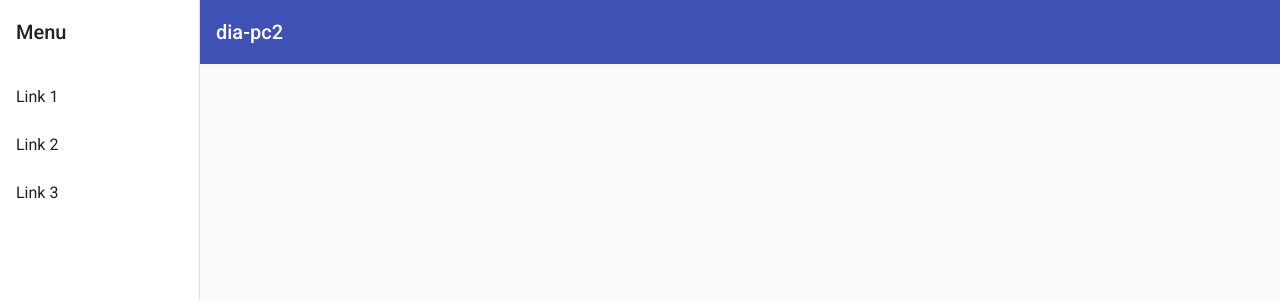
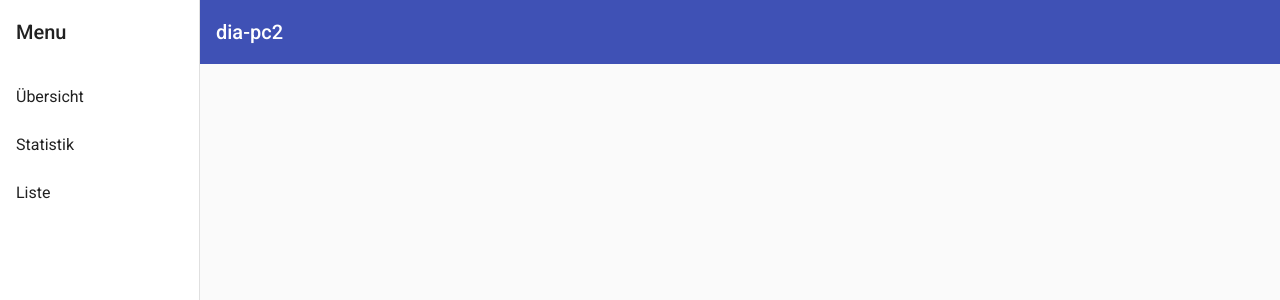
Before and after one commit to Flexorino/DPC-Web-App, an Angular app: page / in a window 1280 px wide. Shown: the top 300 px of the page. Built offline with nearby package versions, Linux system fonts and the light colour scheme.

Commit message:
Basis-Struktur soweit fertig

```diff
--- a/src/app/app-routing.module.ts
+++ b/src/app/app-routing.module.ts
@@ -14,7 +14,7 @@ const routes: Routes = [
       path: "diary", children: [
         { path: "", component: DiaryHeaderExtensionComponent, outlet: "base-nav-extension" },
         {
-          path: "", component: DiaryNavComponent, children: [
+          path: ":diary-id", component: DiaryNavComponent, children: [
             { path: "", redirectTo: "overview", pathMatch: 'full' },
             { path: "overview", component: DiaryOverviewComponent },
             { path: "statistics", component: DiaryStatisticsComponent },
--- a/src/app/components/base-nav/base-nav.component.html
+++ b/src/app/components/base-nav/base-nav.component.html
@@ -5,9 +5,9 @@
       [opened]="(isHandset$ | async) === false">
     <mat-toolbar>Menu</mat-toolbar>
     <mat-nav-list>
-      <a mat-list-item href="#">Link 1</a>
-      <a mat-list-item href="#">Link 2</a>
-      <a mat-list-item href="#">Link 3</a>
+      <a mat-list-item routerLink="/diary/test/overview">Übersicht</a>
+      <a mat-list-item routerLink="/diary/test/statistics">Statistik</a>
+      <a mat-list-item routerLink="/diary/test/list">Liste</a>
     </mat-nav-list>
   </mat-sidenav>
   <mat-sidenav-content>
```
